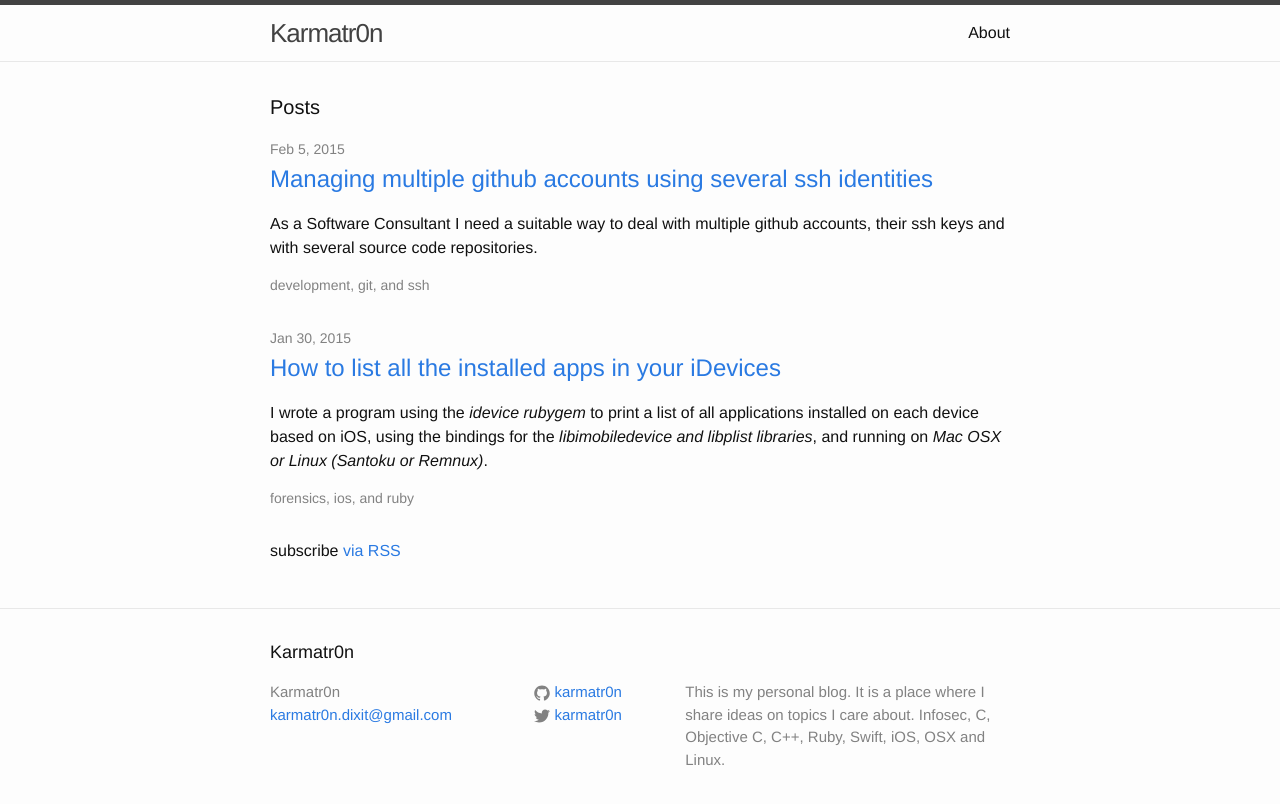
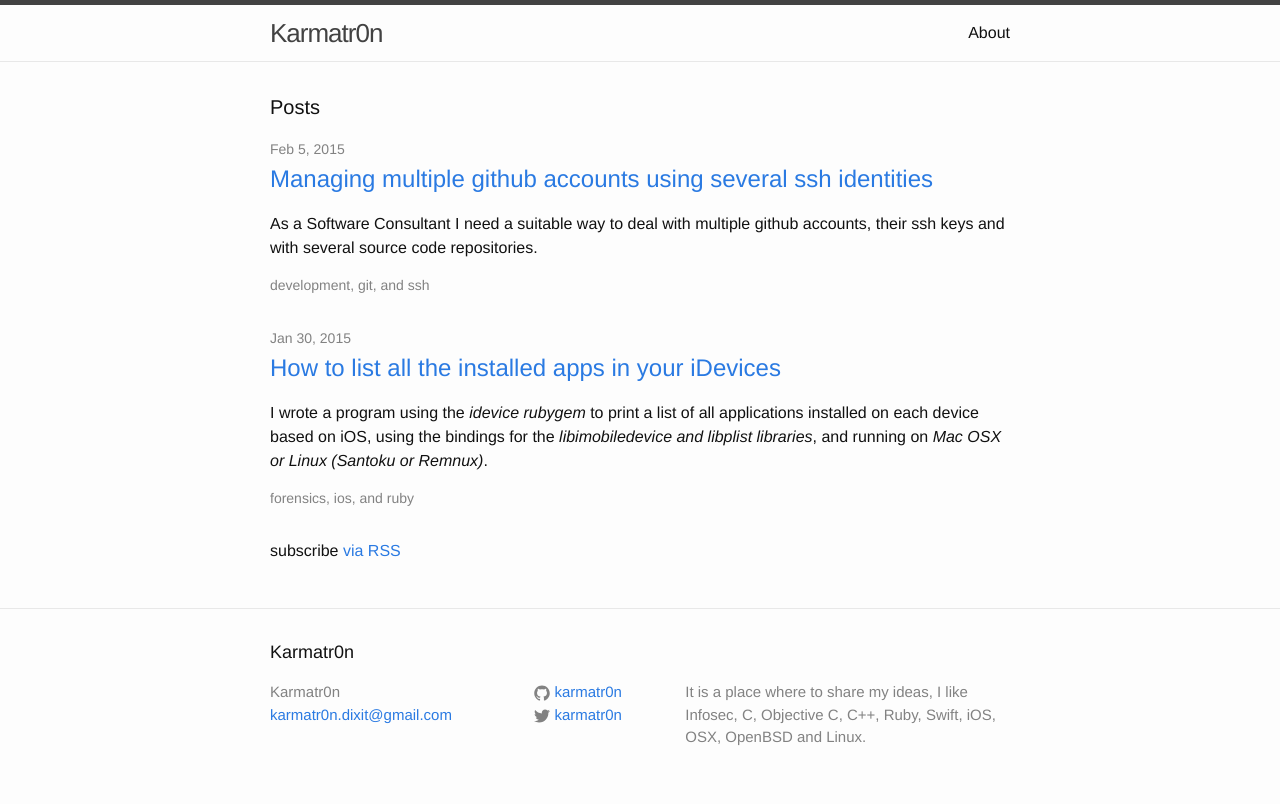
Before and after one commit to karmatr0n/karmatr0n.github.io, a Jekyll site: the page built from index.html, in a window 1280 px wide. Shown: the top 804 px of the page. Built offline with Jekyll 4.4.1, drawn with Linux system fonts in a browser that asks for light colours.

Commit message:
The blog's description was updated

```diff
--- a/_config.yml
+++ b/_config.yml
@@ -2,7 +2,7 @@
 title: Karmatr0n
 email: karmatr0n.dixit@gmail.com
 description: > # this means to ignore newlines until "baseurl:"
-  This is my personal blog. It is a place where I share ideas on topics I care about. Infosec, C, Objective C, C++, Ruby, Swift, iOS, OSX and Linux.
+  It is a place where to share my ideas, I like Infosec, C, Objective C, C++, Ruby, Swift, iOS, OSX, OpenBSD and Linux.
 baseurl: "" # the subpath of your site, e.g. /blog/
 url: "http://karmatr0n.github.io" # the base hostname & protocol for your site
 twitter_username: karmatr0n
```
